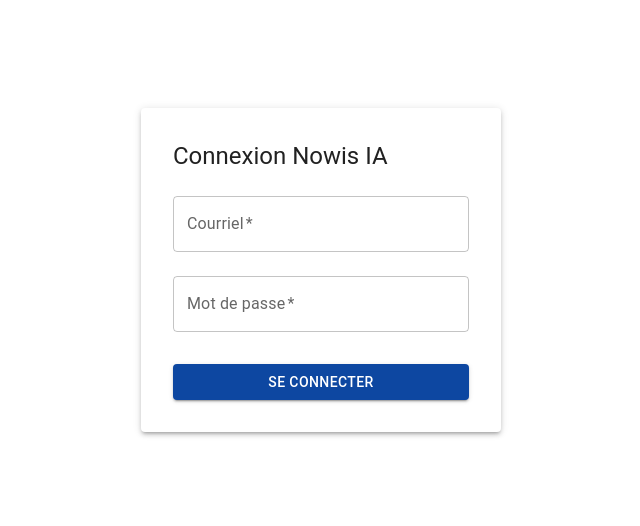
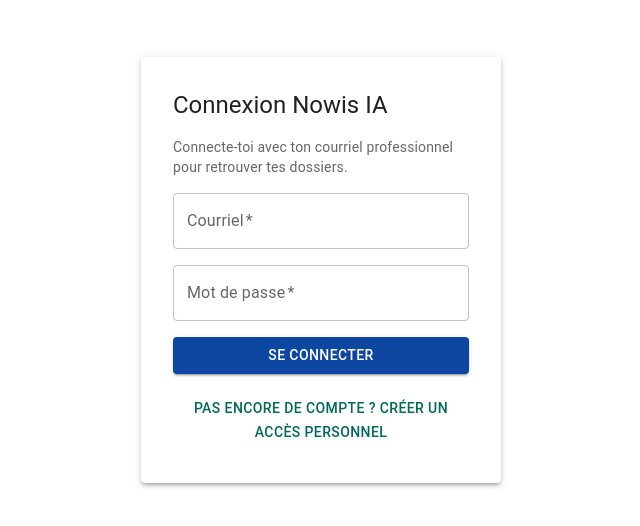
Before and after one commit to nowis30/frontend-nowis, a React (Vite) app: page /login in a window 1280 px wide. Shown: the part 130-656 px from the top of the page, without its empty margins (319-959 px from the left). Built offline with nearby package versions, Linux system fonts and the light colour scheme; no server answers.

Commit message:
Enable self-service account creation

```diff
--- a/src/screens/Login.tsx
+++ b/src/screens/Login.tsx
@@ -1,6 +1,7 @@
 import { useState, type FormEvent, type ChangeEvent } from 'react';
 import { useNavigate } from 'react-router-dom';
-import { Box, Button, Paper, TextField, Typography, Alert } from '@mui/material';
+import axios from 'axios';
+import { Box, Button, Paper, TextField, Typography, Alert, Stack } from '@mui/material';
 
 import { apiClient } from '../api/client';
 import { useAuthStore, type AuthState } from '../store/authStore';
@@ -8,10 +9,26 @@
 function LoginScreen() {
   const navigate = useNavigate();
   const setToken = useAuthStore((state: AuthState) => state.setToken);
+  const [mode, setMode] = useState<'login' | 'register'>('login');
   const [email, setEmail] = useState('');
   const [password, setPassword] = useState('');
+  const [confirmPassword, setConfirmPassword] = useState('');
   const [error, setError] = useState<string | null>(null);
   const [loading, setLoading] = useState(false);
+  const isRegister = mode === 'register';
+  const submitLabel = loading
+    ? isRegister
+      ? 'Création...'
+      : 'Connexion...'
+    : isRegister
+      ? 'Créer mon compte'
+      : 'Se connecter';
+  const toggleLabel = isRegister
+    ? 'Déjà un compte ? Se connecter'
+    : 'Pas encore de compte ? Créer un accès personnel';
+  const introMessage = isRegister
+    ? 'Crée ton compte personnel pour gérer tes données fiscales et corporatives en toute sécurité.'
+    : 'Connecte-toi avec ton courriel professionnel pour retrouver tes dossiers.';
 
   const handleSubmit = async (event: FormEvent<HTMLFormElement>) => {
     event.preventDefault();
@@ -19,12 +36,41 @@
     setLoading(true);
 
     try {
+      if (isRegister) {
+        if (password !== confirmPassword) {
+          setError('Les mots de passe ne correspondent pas.');
+          setLoading(false);
+          return;
+        }
+
+        const { data } = await apiClient.post<{ token: string }>('/auth/register', { email, password });
+        setToken(data.token);
+        navigate('/dashboard');
+      } else {
         const { data } = await apiClient.post<{ token: string }>('/auth/login', { email, password });
         setToken(data.token);
         navigate('/dashboard');
+      }
     } catch (error) {
       console.error('Login failed', error);
-      setError("Échec de l'authentification. Vérifie tes identifiants.");
+      if (axios.isAxiosError(error)) {
+        const serverMessage = (error.response?.data as { error?: string } | undefined)?.error;
+        if (serverMessage) {
+          setError(serverMessage);
+        } else {
+          setError(
+            isRegister
+              ? 'Impossible de créer le compte pour le moment. Réessaie dans quelques instants.'
+              : "Échec de l'authentification. Vérifie tes identifiants."
+          );
+        }
+      } else {
+        setError(
+          isRegister
+            ? 'Impossible de créer le compte pour le moment. Réessaie dans quelques instants.'
+            : "Échec de l'authentification. Vérifie tes identifiants."
+        );
+      }
     } finally {
       setLoading(false);
     }
@@ -33,8 +79,12 @@
   return (
     <Box sx={{ minHeight: '100vh', display: 'flex', alignItems: 'center', justifyContent: 'center' }}>
       <Paper component="form" onSubmit={handleSubmit} sx={{ p: 4, width: 360 }} elevation={3}>
-        <Typography variant="h5" component="h1" gutterBottom>
-          Connexion Nowis IA
+        <Stack spacing={2}>
+          <Typography variant="h5" component="h1">
+            {isRegister ? 'Créer un accès personnel' : 'Connexion Nowis IA'}
+          </Typography>
+          <Typography variant="body2" color="text.secondary">
+            {introMessage}
           </Typography>
           {error && (
             <Alert severity="error" sx={{ mb: 2 }}>
@@ -58,7 +108,23 @@
             required
             value={password}
             onChange={(event: ChangeEvent<HTMLInputElement>) => setPassword(event.target.value)}
+            helperText={
+              isRegister
+                ? '12 caractères min., incluant majuscules, minuscules, chiffres et caractère spécial.'
+                : undefined
+            }
           />
+          {isRegister && (
+            <TextField
+              label="Confirmer le mot de passe"
+              type="password"
+              margin="normal"
+              fullWidth
+              required
+              value={confirmPassword}
+              onChange={(event: ChangeEvent<HTMLInputElement>) => setConfirmPassword(event.target.value)}
+            />
+          )}
           <Button
             type="submit"
             variant="contained"
@@ -67,8 +133,21 @@
             disabled={loading}
             sx={{ mt: 3 }}
           >
-          {loading ? 'Connexion...' : 'Se connecter'}
+            {submitLabel}
           </Button>
+          <Button
+            type="button"
+            variant="text"
+            color="secondary"
+            onClick={() => {
+              setMode((prev) => (prev === 'login' ? 'register' : 'login'));
+              setError(null);
+              setConfirmPassword('');
+            }}
+          >
+            {toggleLabel}
+          </Button>
+        </Stack>
       </Paper>
     </Box>
   );
--- a/src/store/authStore.ts
+++ b/src/store/authStore.ts
@@ -5,9 +5,28 @@
   setToken(token: string | null): void;
 }
 
+const TOKEN_STORAGE_KEY = 'nowis.auth.token';
+
+const readInitialToken = (): string | null => {
+  if (typeof window === 'undefined') {
+    return null;
+  }
+  const stored = window.localStorage.getItem(TOKEN_STORAGE_KEY);
+  return stored && stored.length > 0 ? stored : null;
+};
+
 const authStore: StateCreator<AuthState> = (set) => ({
-  token: null,
-  setToken: (token: string | null) => set({ token })
+  token: readInitialToken(),
+  setToken: (token: string | null) => {
+    if (typeof window !== 'undefined') {
+      if (token) {
+        window.localStorage.setItem(TOKEN_STORAGE_KEY, token);
+      } else {
+        window.localStorage.removeItem(TOKEN_STORAGE_KEY);
+      }
+    }
+    set({ token });
+  }
 });
 
 export const useAuthStore = create<AuthState>(authStore);
```
Lines whose indentation alone changed are shown as unchanged.
